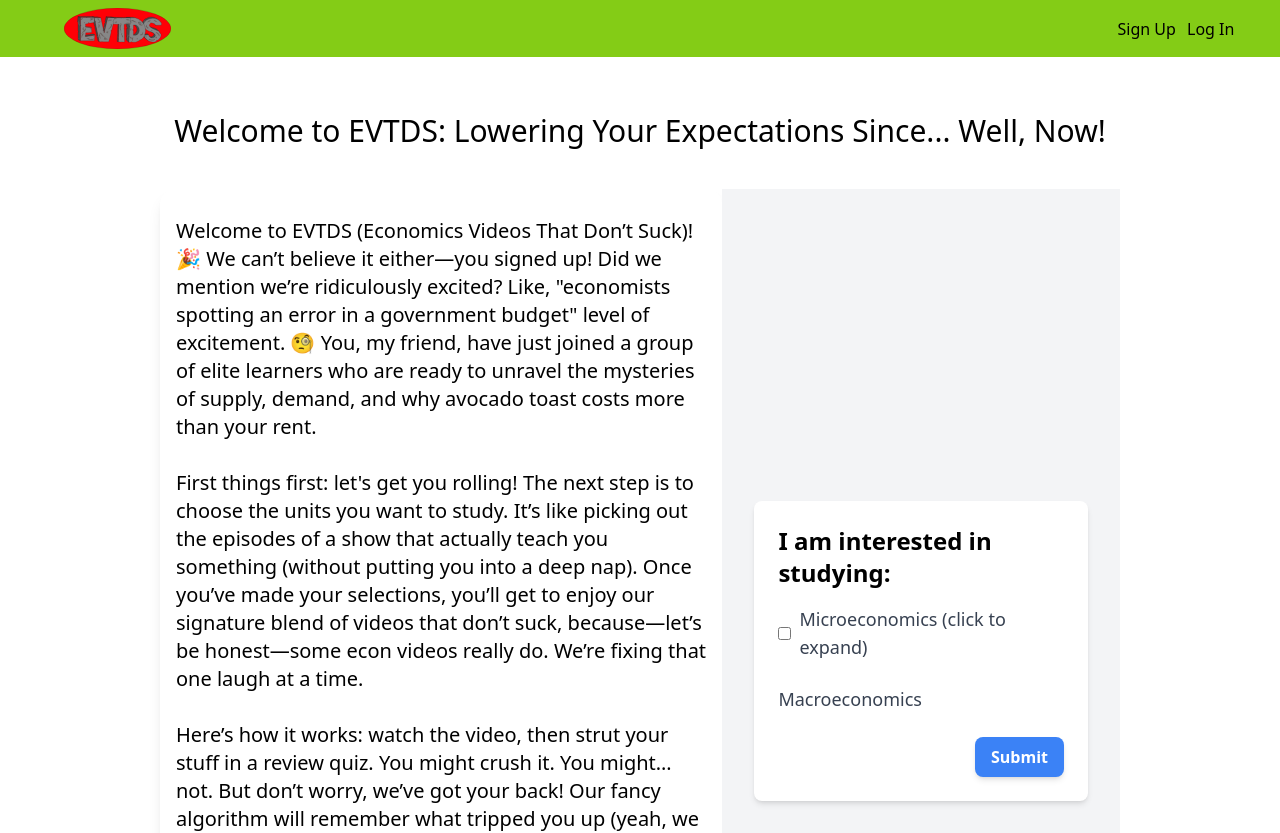
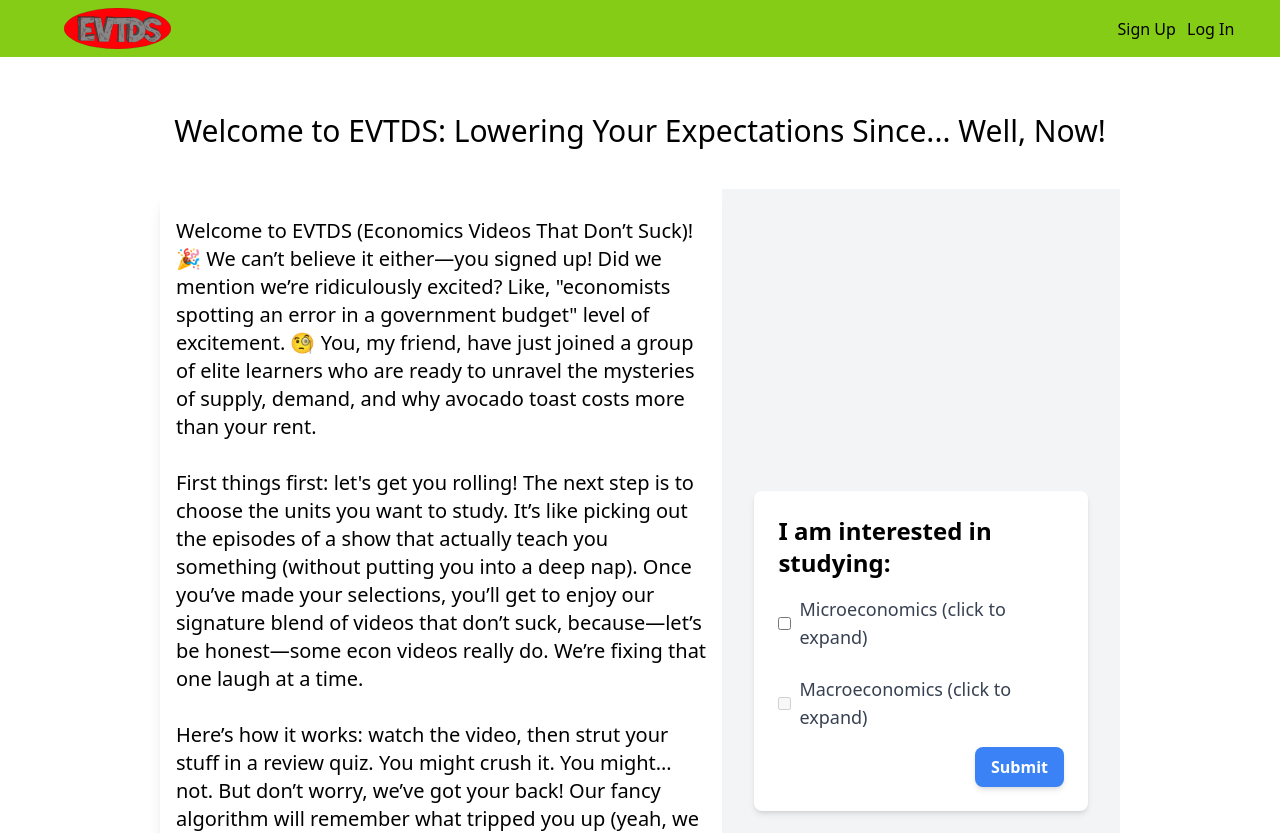
Before and after one commit to cracine79/EVTDontS, a React (Vite) app in the folder frontend2/: page /getstarted in a window 1280 px wide. Shown: the top 833 px of the page. Built offline with nearby package versions, Linux system fonts and the light colour scheme; no server answers.

Commit message:
add all grayed out future topics to selection page

```diff
--- a/frontend2/src/Components/UnitChoiceForm.jsx
+++ b/frontend2/src/Components/UnitChoiceForm.jsx
@@ -12,13 +12,26 @@ export const SelectUnitsForm = () => {
         producerTheory: false
       });
 
+      const[macroUnits, setMacroUnits] = useState({
+        macroeconomicObjectives: false,
+        macroeconomicModels: false,
+        macroeconomicPolicies: false,
+        internationalModelsAndPolicies: false
+      })
+
       // State to track whether the microeconomics units are visible
       const [showMicroUnits, setShowMicroUnits] = useState(false);
+      const [showMacroUnits, setShowMacroUnits] = useState(false);
 
       const handleMicroUnitChange = (e) => {
         const { name, checked } = e.target;
         setMicroUnits((prev) => ({ ...prev, [name]: checked }));
       };
+
+      const handleMacroUnitChange = (e) => {
+        const {name, checked} = e.target;
+        setMacroUnits((prev)=>({...prev, [name]: checked}))
+      }
 
       const handleMicroSelectAll = (e) => {
         const checked = e.target.checked;
@@ -30,6 +43,13 @@ export const SelectUnitsForm = () => {
         });
       };
 
+    //   const handleMacroSelectAll = (e) => {
+    //     const checked = e.target.checked;
+    //     setMacroUnits({
+
+    //     });
+    //   };
+
 
   return (
     <div className="bg-gray-100 p-8 min-h-screen flex justify-center items-center">
@@ -39,21 +59,16 @@ export const SelectUnitsForm = () => {
         {/* Microeconomics Section */}
         <div className="mb-6">
             <div className="ml-6">
-
-
             </div>
              <div className='flex items-center'>
-
                 <input
                     type="checkbox"
                     className="mr-2"
                     onChange={handleMicroSelectAll}
-              checked={Object.values(microUnits).every(Boolean)}
-            />
+                    checked={Object.values(microUnits).every(Boolean)}/>
                 <label
                     className="block text-lg font-medium text-gray-700 cursor-pointer"
-            onClick={() => setShowMicroUnits(!showMicroUnits)} // Toggle visibility when the label (word) is clicked
-          >
+                    onClick={() => setShowMicroUnits(!showMicroUnits)}>
                     Microeconomics (click to expand)
                 </label>
              </div>
@@ -147,10 +162,80 @@ export const SelectUnitsForm = () => {
         </div>
 
         {/* Macroeconomics Section */}
-        <div className="mb-6">
-          <label className="block text-lg font-medium text-gray-700">Macroeconomics</label>
+        <div className="mb-4">
+            <div className='ml-6'>
+            </div>
+            <div className='flex items-center'>
+
+                <input
+                    type="checkbox"
+                    className="mr-2"
+                    // onChange={handleMacroSelectAll}
+                    checked={Object.values(macroUnits).every(Boolean)}
+                    disabled
+                    />
+            <label  onClick={() => setShowMacroUnits(!showMacroUnits)} className="block text-lg font-medium text-gray-700 cursor-pointer">
+                Macroeconomics (click to expand)</label>
+
+            </div>
           {/* Add Macroeconomics units here with similar structure */}
         </div>
+        {showMacroUnits && (
+            <div className="ml-6 mt-2">
+             <label className="block text-gray-700">
+             <input
+               type="checkbox"
+               name="macroeconomicObjectives"
+               className="mr-2"
+               checked={macroUnits.macroeconomicObjectives}
+             //   onChange={handleMicroUnitChange}
+               disabled
+             />
+                 Macroeconomic Objectives
+                <p>(coming soon)</p>
+              </label>
+
+              <label className="block text-gray-700">
+             <input
+               type="checkbox"
+               name="macroeconomicModels"
+               className="mr-2"
+               checked={macroUnits.macroeconomicModels}
+             //   onChange={handleMicroUnitChange}
+               disabled
+             />
+                 Macroeconomic Models
+                <p>(coming soon)</p>
+              </label>
+
+              <label className="block text-gray-700">
+             <input
+               type="checkbox"
+               name="macroeconomicPolicies"
+               className="mr-2"
+               checked={macroUnits.macroeconomicPolicies}
+             //   onChange={handleMicroUnitChange}
+               disabled
+             />
+                 Macroeconomic Policies
+                <p>(coming soon)</p>
+              </label>
+
+              <label className="block text-gray-700">
+             <input
+               type="checkbox"
+               name="internationalPoliciesAndModels"
+               className="mr-2"
+               checked={macroUnits.internationalPoliciesAndModels}
+             //   onChange={handleMicroUnitChange}
+               disabled
+             />
+                 Trade and the Balance of Payments
+                <p>(coming soon)</p>
+              </label>
+
+            </div>
+        )}
 
         {/* Submit Button */}
         <div className="flex justify-end">
```
Lines whose indentation alone changed are shown as unchanged.
